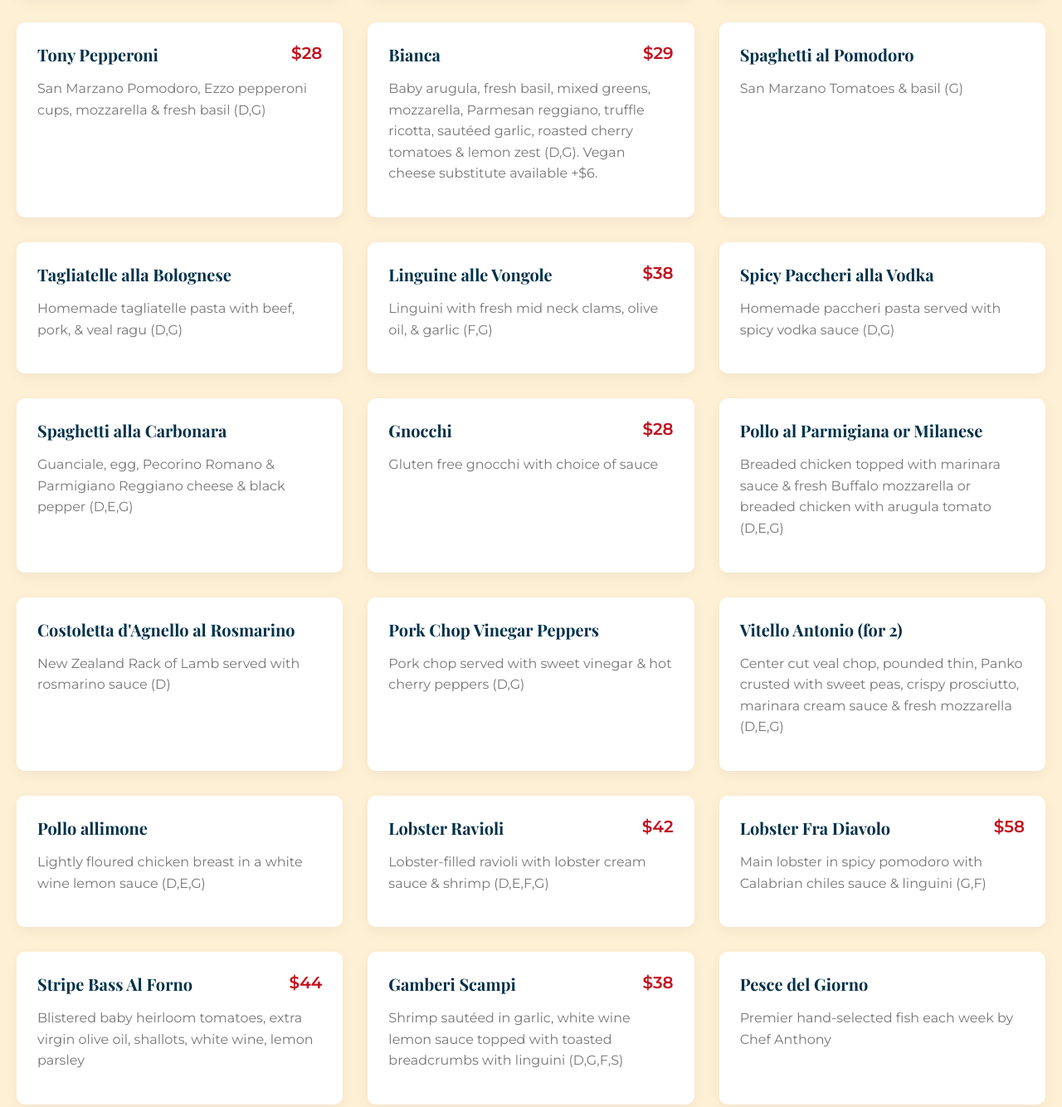
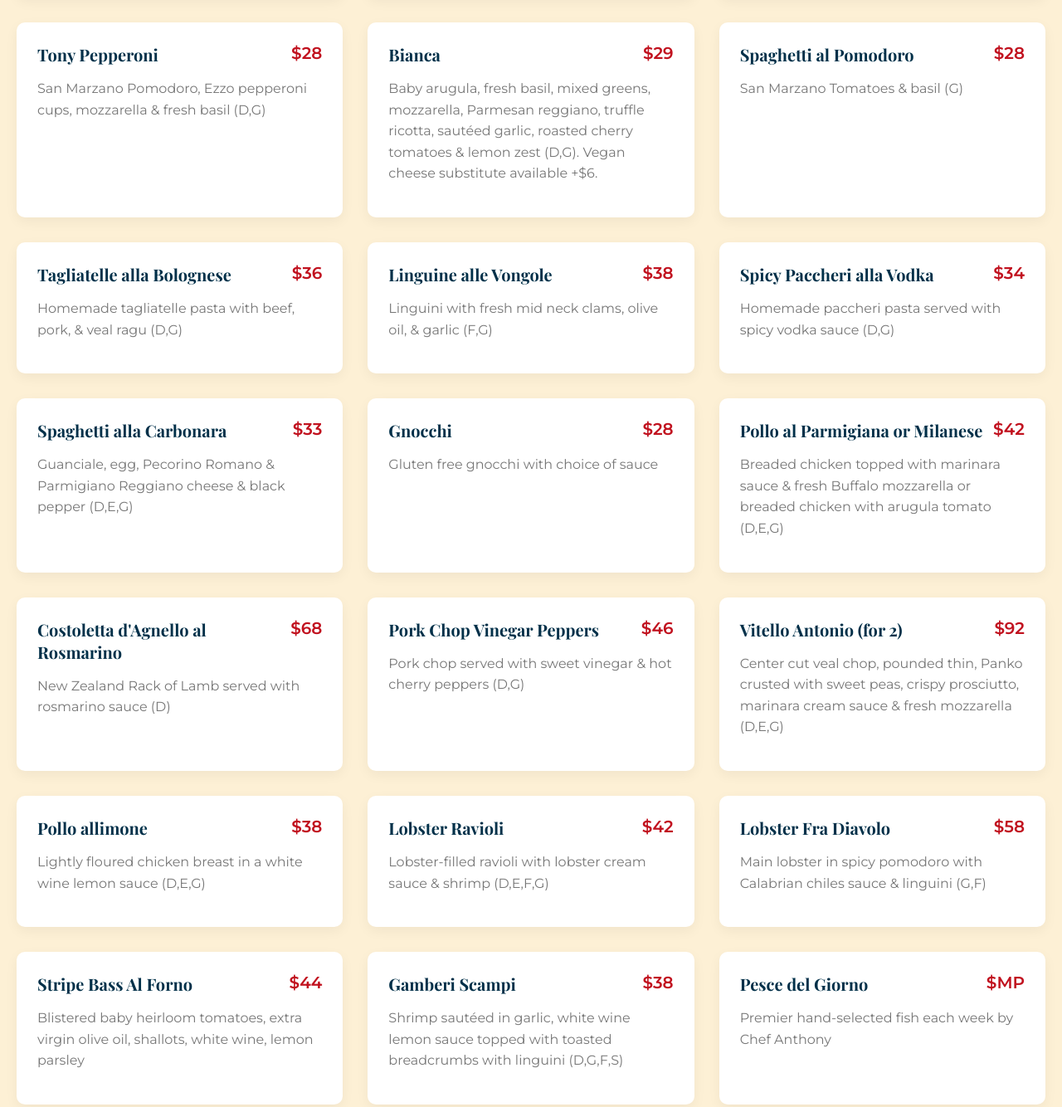
Before and after one commit to gioliviusa/vitolo, a plain HTML site: page index.html in a window 1280 px wide. Shown: the part 3634-4968 px from the top of the page at 83% size. Drawn offline with nearby package versions, Linux system fonts and the light colour scheme; files whose address does not match are found by name.

Commit message:
update menu

```diff
--- a/index.html
+++ b/index.html
@@ -1346,6 +1346,7 @@
                     <div class="menu-item-content">
                         <div class="menu-item-header">
                             <h3 class="menu-item-title">Spaghetti al Pomodoro</h3>
+                            <div class="menu-item-price">$28</div>
                         </div>
                         <p class="menu-item-desc">San Marzano Tomatoes & basil (G)</p>
                     </div>
@@ -1354,6 +1355,7 @@
                     <div class="menu-item-content">
                         <div class="menu-item-header">
                             <h3 class="menu-item-title">Tagliatelle alla Bolognese</h3>
+                            <div class="menu-item-price">$36</div>
                         </div>
                         <p class="menu-item-desc">Homemade tagliatelle pasta with beef, pork, & veal ragu (D,G)</p>
                     </div>
@@ -1371,6 +1373,7 @@
                     <div class="menu-item-content">
                         <div class="menu-item-header">
                             <h3 class="menu-item-title">Spicy Paccheri alla Vodka</h3>
+                            <div class="menu-item-price">$34</div>
                         </div>
                         <p class="menu-item-desc">Homemade paccheri pasta served with spicy vodka sauce (D,G)</p>
                     </div>
@@ -1379,6 +1382,7 @@
                     <div class="menu-item-content">
                         <div class="menu-item-header">
                             <h3 class="menu-item-title">Spaghetti alla Carbonara</h3>
+                            <div class="menu-item-price">$33</div>
                         </div>
                         <p class="menu-item-desc">Guanciale, egg, Pecorino Romano & Parmigiano Reggiano cheese & black pepper (D,E,G)</p>
                     </div>
@@ -1398,6 +1402,7 @@
                     <div class="menu-item-content">
                         <div class="menu-item-header">
                             <h3 class="menu-item-title">Pollo al Parmigiana or Milanese</h3>
+                            <div class="menu-item-price">$42</div>
                         </div>
                         <p class="menu-item-desc">Breaded chicken topped with marinara sauce & fresh Buffalo mozzarella or breaded chicken with arugula tomato (D,E,G)</p>
                     </div>
@@ -1406,6 +1411,7 @@
                     <div class="menu-item-content">
                         <div class="menu-item-header">
                             <h3 class="menu-item-title">Costoletta d'Agnello al Rosmarino</h3>
+                            <div class="menu-item-price">$68</div>
                         </div>
                         <p class="menu-item-desc">New Zealand Rack of Lamb served with rosmarino sauce (D)</p>
                     </div>
@@ -1414,6 +1420,7 @@
                     <div class="menu-item-content">
                         <div class="menu-item-header">
                             <h3 class="menu-item-title">Pork Chop Vinegar Peppers</h3>
+                            <div class="menu-item-price">$46</div>
                         </div>
                         <p class="menu-item-desc">Pork chop served with sweet vinegar & hot cherry peppers (D,G)</p>
                     </div>
@@ -1422,6 +1429,7 @@
                     <div class="menu-item-content">
                         <div class="menu-item-header">
                             <h3 class="menu-item-title">Vitello Antonio (for 2)</h3>
+                            <div class="menu-item-price">$92</div>
                         </div>
                         <p class="menu-item-desc">Center cut veal chop, pounded thin, Panko crusted with sweet peas, crispy prosciutto, marinara cream sauce & fresh mozzarella (D,E,G)</p>
                     </div>
@@ -1430,6 +1438,7 @@
                     <div class="menu-item-content">
                         <div class="menu-item-header">
                             <h3 class="menu-item-title">Pollo allimone</h3>
+                            <div class="menu-item-price">$38</div>
                         </div>
                         <p class="menu-item-desc">Lightly floured chicken breast in a white wine lemon sauce (D,E,G)</p>
                     </div>
@@ -1476,6 +1485,7 @@
                     <div class="menu-item-content">
                         <div class="menu-item-header">
                             <h3 class="menu-item-title">Pesce del Giorno</h3>
+                            <div class="menu-item-price">$MP</div>
                         </div>
                         <p class="menu-item-desc">Premier hand-selected fish each week by Chef Anthony</p>
                     </div>
```
